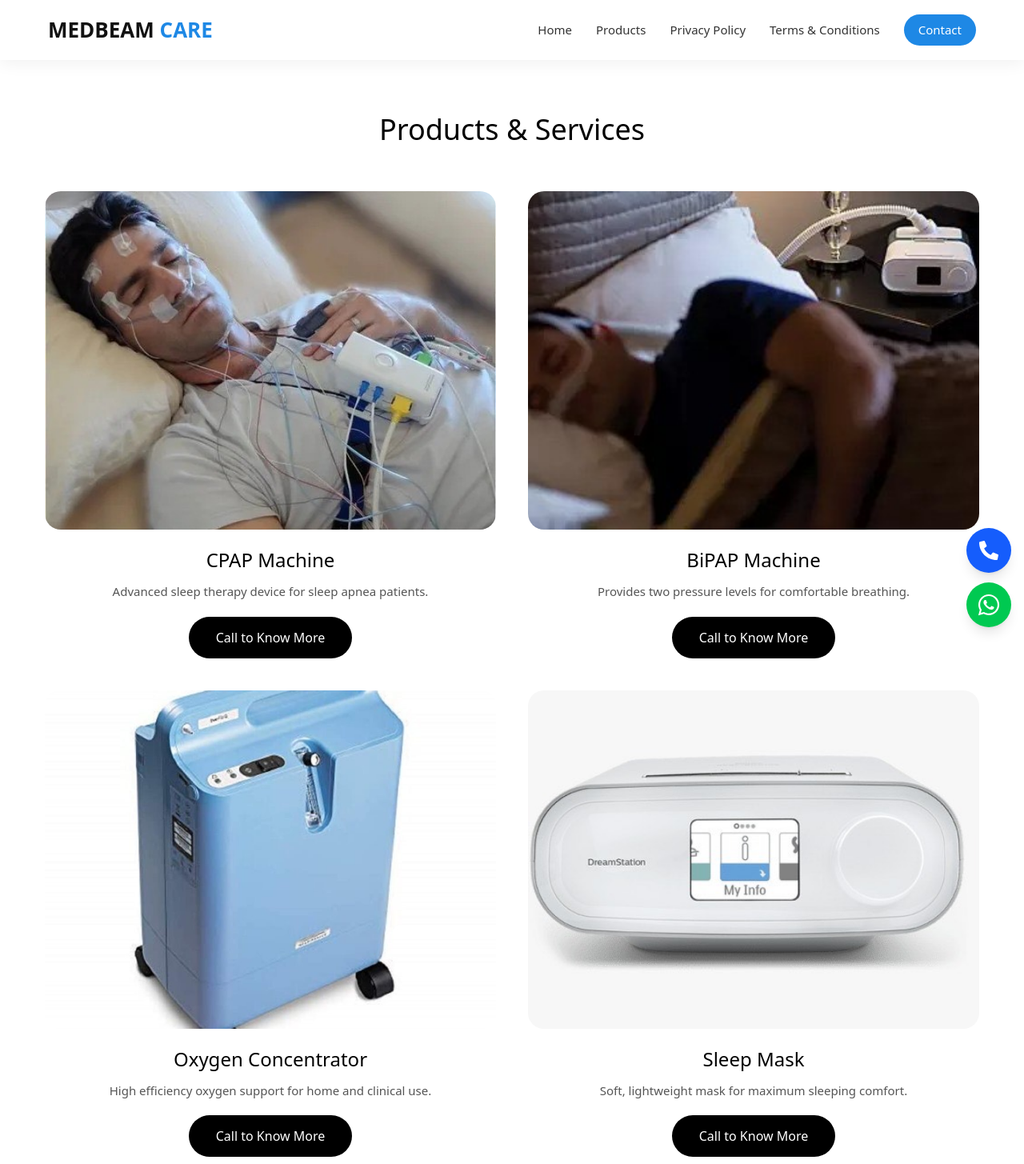
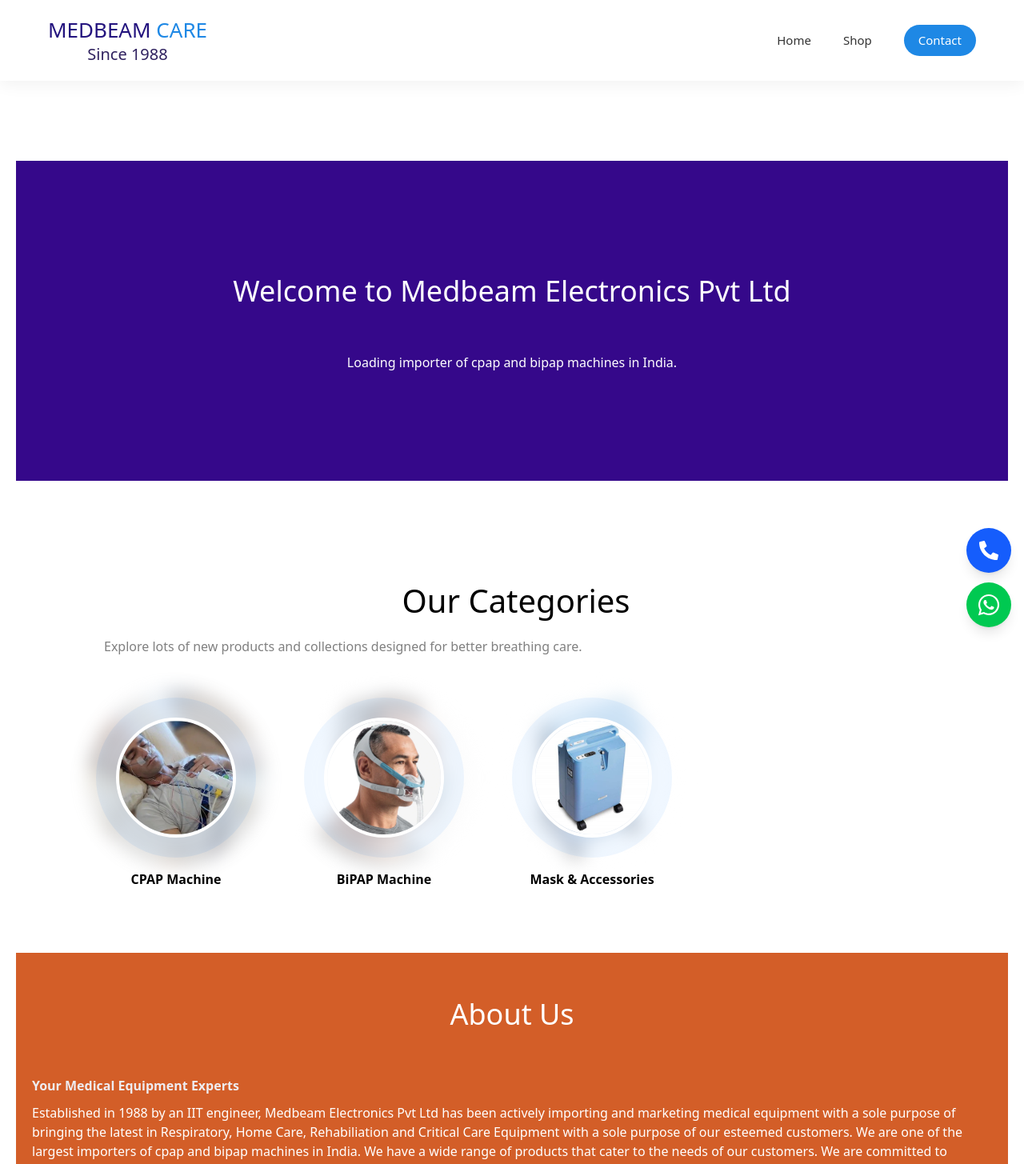
Before and after one commit to ranaashu0813/meddybeam-frontend, a React app: page / in a window 1280 px wide. Shown: the top 1455 px of the page at 80% size. Built offline with nearby package versions, Linux system fonts and the light colour scheme; the HTML template or start-up script is replaced by a standard one.

Commit message:
Changes added functionality

```diff
--- a/src/App.tsx
+++ b/src/App.tsx
@@ -4,10 +4,10 @@ import Footer from "./components/Footer";
 import "./index.css";
 import { Routes, Route } from "react-router-dom";
 import Contact from "./pages/Contact";
-import PrivacyPolicy from "./pages/PrivacyPolicy";
-import Terms from "./pages/Terms";
-import HomeDuplicate from "./pages/HomeDuplicate";
+
+
 import WhatsAppFloating from "./components/WhatsAppFloating";
+import ProductPage from "./pages/ProductPage";
 
 function App() {
   return (
@@ -15,11 +15,10 @@ function App() {
       <Header />
       <WhatsAppFloating />
       <Routes>
-        <Route path="/" element={<HomeDuplicate />} />
-        <Route path="/products" element={<Home/>} />
+        <Route path="/" element={<Home/>} />
+        <Route path="/products" element={<ProductPage />} />
         <Route path="/contact" element={<Contact />} />
-        <Route path="/privacy-policy" element={<PrivacyPolicy />} />
-        <Route path="/terms" element={<Terms />} />
+
       </Routes>
       <Footer />
     </div>
--- /dev/null
+++ b/src/components/About.css
@@ -0,0 +1,20 @@
+.about-us{
+    display: flex;
+    flex-direction: column;
+    padding: 50px 20px;
+    color: white;
+    background-color: #d35e28;
+}
+.about-us h2{
+    font-size: 32px;
+    margin-bottom: 20px;
+}
+
+.about-us .mission{
+    margin-top: 30px;
+}
+.about-us span{
+    color: #eeecf1;
+    font-weight: bold;
+    margin-bottom: 10px;
+}
--- /dev/null
+++ b/src/components/AboutUs.tsx
@@ -0,0 +1,13 @@
+import "./About.css";
+export default function AboutUs() {
+    return (
+        <div className="about-us">
+            <h1>About Us</h1>
+            <span>Your Medical Equipment Experts</span>
+            <p>
+               Established in 1988 by an IIT engineer, Medbeam Electronics Pvt Ltd has been actively importing and marketing medical equipment with a sole purpose of bringing the latest in Respiratory,
+               Home Care, Rehabiliation and Critical Care Equipment with a sole purpose of our esteemed customers. We are one of the largest importers of cpap and bipap machines in India. We have a wide range of products that cater to the needs of our customers. We are committed to providing the best quality products and services to our customers. We have a team of experts who are always ready to help our customers with their queries and concerns. We are also committed to providing the best after-sales service to our customers. We have a wide network of service centers across the country to ensure that our customers get the best service possible. We are proud to be a part of the healthcare industry and we are committed to making a positive impact on the lives of our customers.
+            </p>
+        </div>
+    );
+}
--- /dev/null
+++ b/src/components/Categories.css
@@ -0,0 +1,128 @@
+/* SECTION */
+.categories-section {
+  padding: 80px 100px;
+}
+
+/* TEXT */
+.categories-text {
+  margin-bottom: 50px;
+  padding-left: 10px;
+}
+
+.categories-text h1 {
+  font-size: 40px;
+  margin-bottom: 15px;
+}
+
+.categories-text p {
+  color: gray;
+  max-width: 600px;
+  line-height: 1.6;
+}
+
+/* ROW */
+.categories-container {
+  display: flex;
+  gap: 60px;
+  align-items: center;
+}
+
+/* CARD */
+.category-card {
+  display: flex;
+  flex-direction: column;
+  align-items: center;
+}
+
+/* 🔵 OUTER CIRCLE (THINNER / LIGHTER) */
+.circle-outer {
+  position: relative;
+  width: 200px;
+  height: 200px;
+  border-radius: 50%;
+  background: #eaf4ff; /* light blue */
+  display: flex;
+  align-items: center;
+  justify-content: center;
+}
+
+/* 🌫️ VERY SUBTLE BLUR */
+.circle-bg {
+  position: absolute;
+  width: 100%;
+  height: 100%;
+  border-radius: 50%;
+  background-size: cover;
+  background-position: center;
+  filter: blur(10px);   /* reduced blur */
+  transform: scale(1.1); /* less spread */
+  opacity: 0.3;          /* lighter */
+}
+
+/* ⚪ INNER CIRCLE (MAIN FOCUS) */
+.circle-inner {
+  position: relative;
+  width: 150px;
+  height: 150px;
+  border-radius: 50%;
+  overflow: hidden;
+  border: 4px solid white;
+  background: white;
+  z-index: 2;
+}
+
+/* IMAGE */
+.circle-inner img {
+  width: 100%;
+  height: 100%;
+  object-fit: cover;
+}
+
+/* TITLE */
+.category-title {
+  margin-top: 15px;
+  font-weight: 600;
+  font-size: 16px;
+}
+
+/* ================= */
+/* 📱 RESPONSIVE */
+/* ================= */
+
+@media (max-width: 1024px) {
+  .categories-section {
+    padding: 50px;
+  }
+
+  .categories-container {
+    gap: 40px;
+    flex-wrap: wrap;
+  }
+
+  .circle-outer {
+    width: 170px;
+    height: 170px;
+  }
+
+  .circle-inner {
+    width: 125px;
+    height: 125px;
+  }
+}
+
+@media (max-width: 600px) {
+  .categories-container {
+    flex-direction: column;
+    align-items: flex-start;
+  }
+
+  .circle-outer {
+    width: 150px;
+    height: 150px;
+  }
+
+  .circle-inner {
+    width: 110px;
+    height: 110px;
+  }
+}
--- /dev/null
+++ b/src/components/Categories.tsx
@@ -0,0 +1,70 @@
+import React from "react";
+import "./Categories.css";
+import image1 from "../assets/i1.jpeg";
+import image2 from "../assets/i5.jpeg";
+import image3 from "../assets/i3.jpeg";
+type Category = {
+  id: number;
+  title: string;
+  image: string;
+};
+
+const categories: Category[] = [
+  {
+    id: 1,
+    title: "CPAP Machine",
+    image: image1,
+  },
+  {
+    id: 2,
+    title: "BiPAP Machine",
+    image: image2,
+  },
+  {
+    id: 3,
+    title: "Mask & Accessories",
+    image: image3,
+  },
+];
+
+const Categories: React.FC = () => {
+  return (
+    <div className="categories-section">
+
+      {/* TEXT */}
+      <div className="categories-text">
+        <h1>Our Categories</h1>
+        <p>
+          Explore lots of new products and collections designed for better breathing care.
+        </p>
+      </div>
+
+      {/* IMAGES */}
+      <div className="categories-container">
+        {categories.map((cat) => (
+          <div key={cat.id} className="category-card">
+
+            <div className="circle-outer">
+
+              {/* Blur Layer */}
+              <div
+                className="circle-bg"
+                style={{ backgroundImage: `url(${cat.image})` }}
+              ></div>
+
+              {/* Inner Circle */}
+              <div className="circle-inner">
+                <img src={cat.image} alt={cat.title} />
+              </div>
+
+            </div>
+
+            <p className="category-title">{cat.title}</p>
+          </div>
+        ))}
+      </div>
+    </div>
+  );
+};
+
+export default Categories;
--- a/src/components/Header.css
+++ b/src/components/Header.css
@@ -19,20 +19,56 @@
 }
 
 /* Logo */
-.navbar-logo {
+.navbar-logo .beam_header {
   font-size: 26px;
-  font-weight: 700;
-  color: #111;
+  font-weight: 500;
+  color: #23137e;
+
+}
+.navbar-logo .till_now {
+  font-size: 20px;
+  color: #2f215f;
+  margin-top: -4px;
+  text-align: center;
+}
+.navbar-logo span {
+  color: #1e88e5;
 }
 
-.navbar-logo span {
-  color: #1e88e5;
+/* Responsive Logo */
+@media (max-width: 1024px) {
+  .navbar-logo .beam_header {
+    font-size: 22px;
+  }
+  .navbar-logo .till_now {
+    font-size: 16px;
+  }
+}
+
+@media (max-width: 768px) {
+  .navbar-logo .beam_header {
+    font-size: 18px;
+  }
+  .navbar-logo .till_now {
+    font-size: 13px;
+    margin-top: -2px;
+  }
+}
+
+@media (max-width: 480px) {
+  .navbar-logo .beam_header {
+    font-size: 16px;
+  }
+  .navbar-logo .till_now {
+    font-size: 11px;
+    margin-top: 0px;
+  }
 }
 
 /* Menu */
 .navbar-menu {
   display: flex;
-  gap: 30px;
+  gap: 40px;
   align-items: center;
 }
 
@@ -122,7 +158,7 @@
     background: #ffffff;
     flex-direction: column;
     align-items: center;
-    gap: 22px;
+    gap: 28px;
     padding: 30px 0;
     display: none;
     box-shadow: 0 10px 30px rgba(0, 0, 0, 0.08);
--- a/src/components/Header.tsx
+++ b/src/components/Header.tsx
@@ -10,15 +10,15 @@ const Navbar = () => {
 
         {/* Logo */}
         <div className="navbar-logo">
-          MEDBEAM <span>CARE</span>
+          <div className="beam_header"> MEDBEAM <span>CARE</span></div>
+          <div className="till_now">Since 1988</div>
+
         </div>
 
         {/* Menu */}
         <nav className={`navbar-menu ${menuOpen ? "active" : ""}`}>
           <a href="/">Home</a>
-          <a href="/products">Products</a>
-          <a href="/privacy-policy">Privacy Policy</a>
-          <a href="/terms">Terms & Conditions</a>
+          <a href="/products">Shop</a>
           <a href="/contact" className="contact-btn">Contact</a>
         </nav>
 
--- /dev/null
+++ b/src/components/MedbeamContainer.css
@@ -0,0 +1,13 @@
+.medbeam-container{
+    width: 100%;
+    min-height: 400px;
+    display: flex;
+    flex-direction: column;
+    justify-content: center;
+    align-items: center;
+    padding: 40px 20px;
+    margin: 40px 0;
+    background: #35088a;
+    text-align: center;
+    color: white;
+}
--- /dev/null
+++ b/src/components/MedbeamContainer.tsx
@@ -0,0 +1,9 @@
+import "./MedbeamContainer.css"
+export default function MedbeamContainer() {
+  return (
+    <div className="medbeam-container">
+      <h1>Welcome to Medbeam Electronics Pvt Ltd</h1>
+      <p>Loading importer of cpap and bipap machines in India.</p>
+    </div>
+  );
+}
--- /dev/null
+++ b/src/components/index.ts
@@ -0,0 +1,18 @@
+import CallModal from "./CallModal";
+import Footer from "./Footer";
+import Header from "./Header";
+import MedbeamContainer from "./MedbeamContainer";
+import WhatsAppFloating from "./WhatsAppFloating";
+import Review from "./Review";
+ import AboutUs from "./AboutUs";
+import Categories from "./Categories";
+export {
+  Header,
+  Footer,
+  MedbeamContainer,
+  WhatsAppFloating,
+    CallModal,
+    Review,
+    AboutUs,
+    Categories
+};
--- a/src/pages/Home.tsx
+++ b/src/pages/Home.tsx
@@ -1,19 +1,12 @@
-import products from "../data/products";
-import ProductCard from "../components//ProductCard";
 import "./home.css";
-
-
+import { MedbeamContainer, AboutUs,Categories} from "../components/index";
 
 const Home = () => {
   return (
     <section className="home">
-      <h1>Products & Services</h1>
-
-      <div className="grid">
-        {products.map((p) => (
-          <ProductCard key={p.id} product={p} />
-        ))}
-      </div>
+      <MedbeamContainer />
+      <Categories />
+      <AboutUs />
     </section>
 
   );
--- a/src/pages/HomeDuplicate.tsx
+++ b/src/pages/ProductPage.tsx
@@ -1,10 +1,10 @@
 import products from "../data/products";
-import ProductCard from "../components//ProductCard";
+import ProductCard from "../components/ProductCard";
 import "./home.css";
-import Review from "../components/Review";
 
 
-const Home = () => {
+
+export default function ProductPage() {
   return (
     <section className="home">
       <h1>Products & Services</h1>
@@ -14,10 +14,6 @@ const Home = () => {
           <ProductCard key={p.id} product={p} />
         ))}
       </div>
-      <Review />
     </section>
-
   );
-};
-
-export default Home;
+}
```
